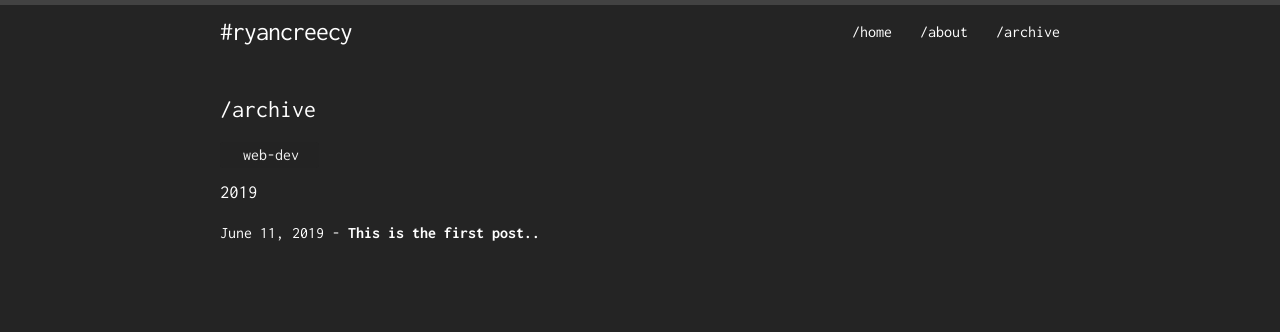
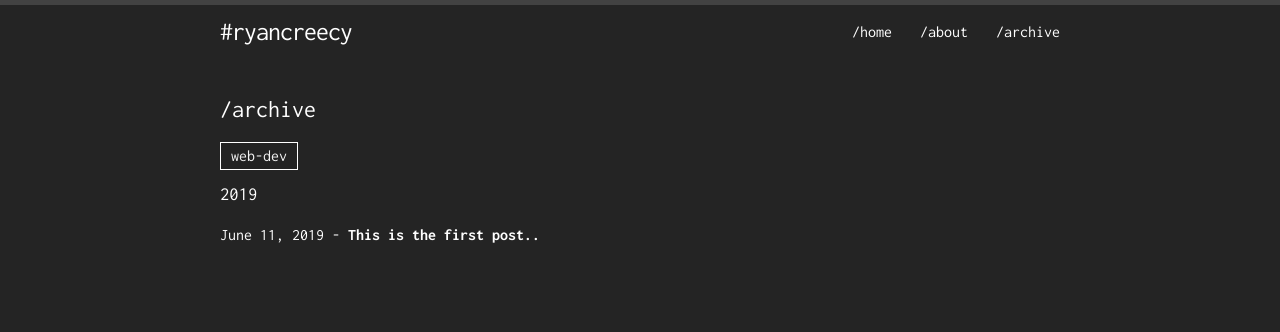
Before and after one commit to rcreecy/ryancreecy, a Jekyll site: the page built from archive.md, in a window 1280 px wide. Shown: the top 332 px of the page. Built offline with Jekyll 4.4.1, drawn with Linux system fonts in a browser that asks for light colours.

Commit message:
New tag structure

```diff
--- a/_layouts/post.html
+++ b/_layouts/post.html
@@ -18,6 +18,12 @@ layout: default
   <div class="post-content e-content" itemprop="articleBody">
     {{ content }}
   </div>
+  <span>[
+    {% for tag in page.tags %}
+      {% capture tag_name %}{{ tag }}{% endcapture %}
+      <a href="/tag/{{ tag_name }}"><code class="highligher-rouge"><nobr>{{ tag_name }}</nobr></code>&nbsp;</a>
+    {% endfor %}
+  ]</span>
 
   {%- if site.disqus.shortname -%}
     {%- include disqus_comments.html -%}
--- a/_sass/style/_layout.scss
+++ b/_sass/style/_layout.scss
@@ -275,12 +275,12 @@ img.headshot {
 
 .tag {
   background: #232323;
-  border-radius: 3px;
+  border: solid 1px white;
   color: rgb(243, 243, 243);
   display: inline-block;
   height: 26px;
   line-height: 26px;
-  padding: 0 20px 0 23px;
+  padding: 0 10px 0 10px;
   position: relative;
   margin: 0 10px 10px 0;
   text-decoration: none;
@@ -288,6 +288,6 @@ img.headshot {
 }
 
 .tag:hover {
-  background-color: #3a17ff;
-  color: white;
+  background-color: #b8b8b8;
+  color: black;
 }
```
